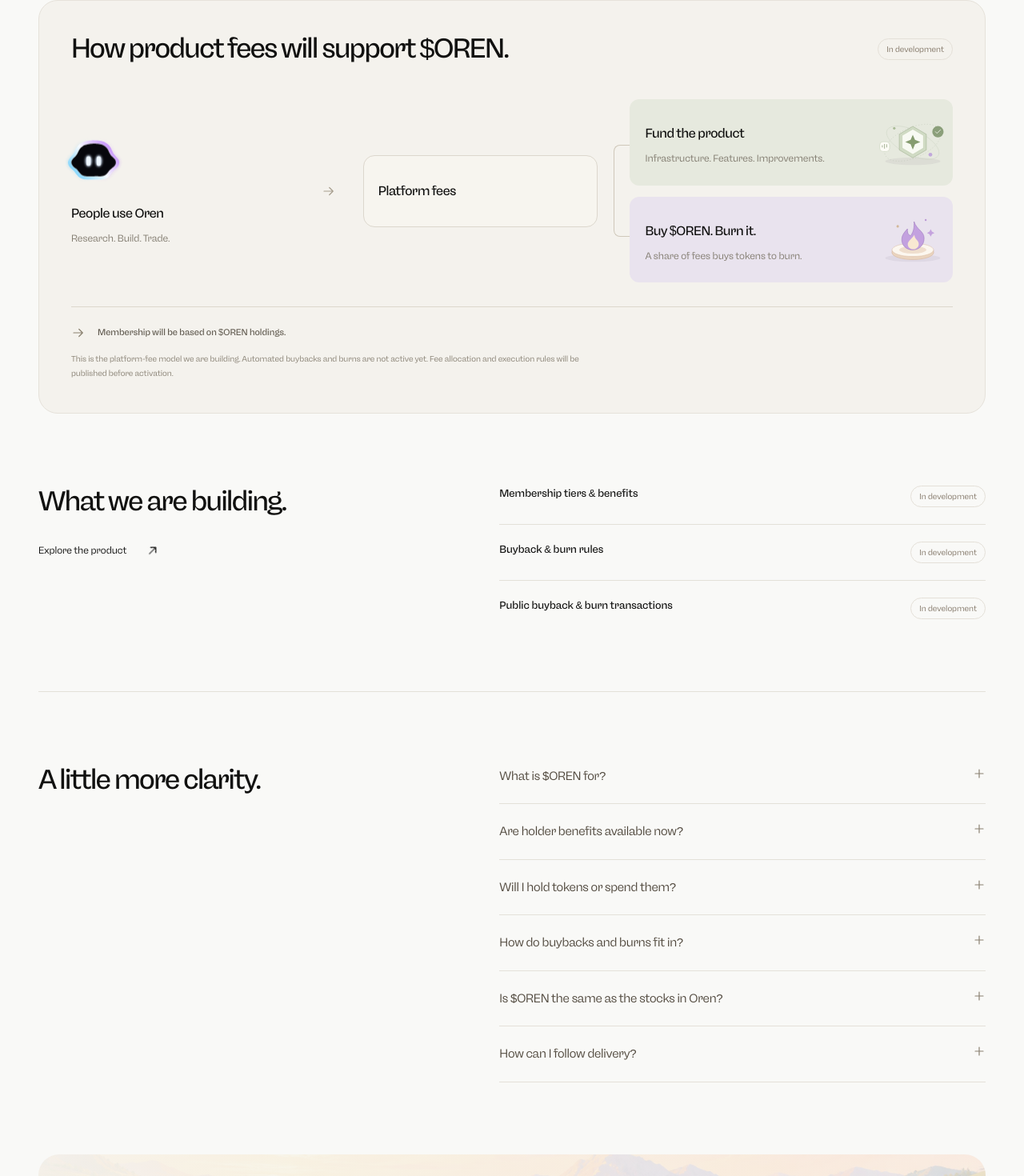
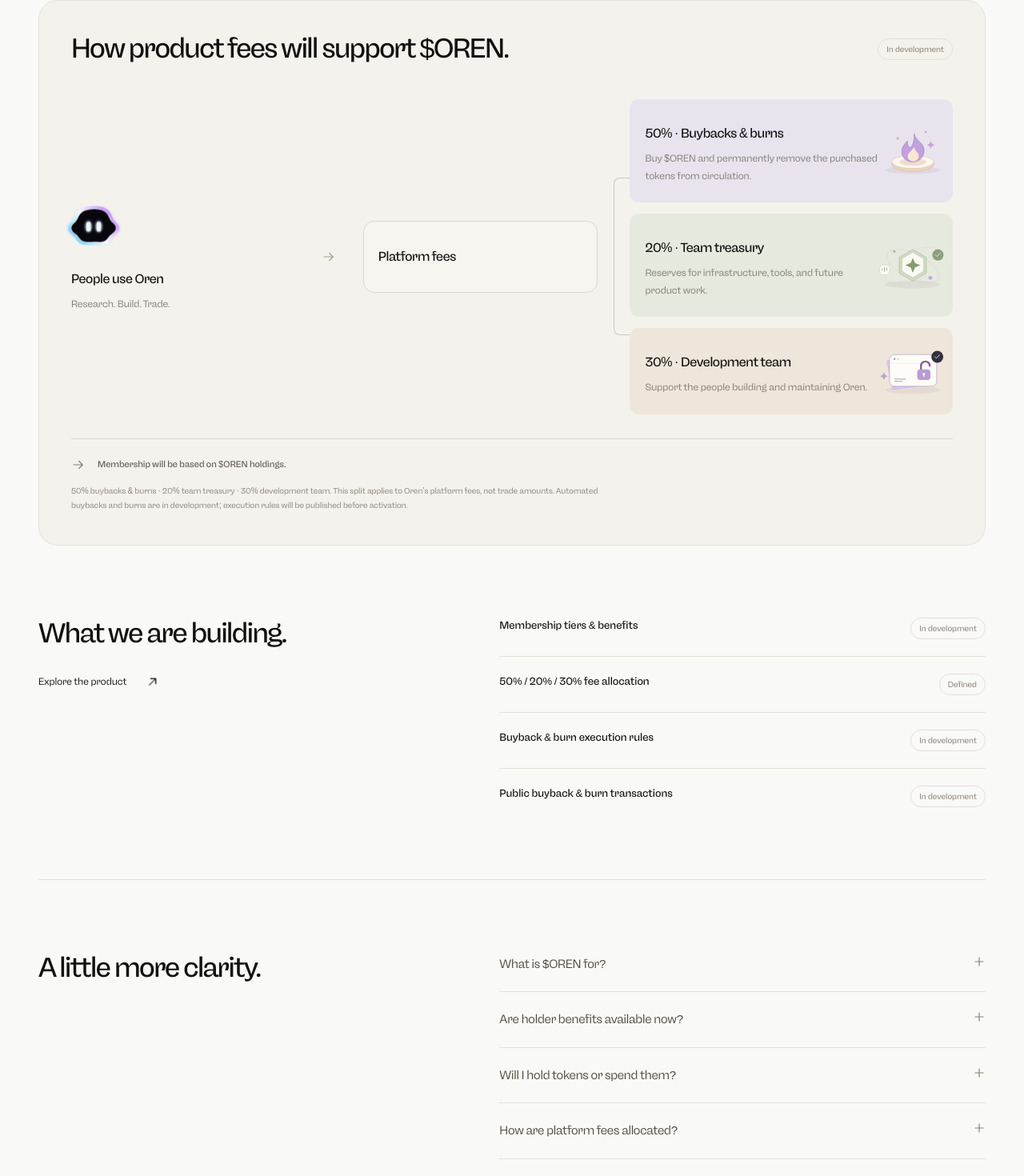
Before and after one commit to dovidmoishe/oren-finance, a Next.js app in the folder app/: page /token in a window 1280 px wide. Shown: the part 1919-3389 px from the top of the page at 80% size. Built offline with nearby package versions, Linux system fonts and the light colour scheme.

Commit message:
feat(web): define platform fee split and update token video

```diff
--- a/app/app/token/page.tsx
+++ b/app/app/token/page.tsx
@@ -11,14 +11,15 @@ import { ButtonLink } from "@/components/ui";
 
 export const metadata: Metadata = {
   title: "$OREN — Holder access & token utility",
-  description: "See what we are building for $OREN: holding-based access, member benefits, and automated fee-funded buybacks and burns.",
+  description: "Explore $OREN holder access and the platform-fee allocation: 50% buybacks and burns, 20% treasury, and 30% development team.",
 };
 
 const questions = [
   ["What is $OREN for?", "We are building holding-based membership tiers. Your $OREN holdings will determine access to platform features and usage allowances. We will publish the benefits and holding requirements before access goes live."],
   ["Are holder benefits available now?", "Holder access and membership tiers are in development. Holding $OREN does not unlock these benefits yet. We will publish the features, usage allowances and holding requirements before activation."],
   ["Will I hold tokens or spend them?", "Membership is being built around holding $OREN, without spending your tokens on access or paying an extra subscription. Trading and network fees are separate. Creator fees from $OREN trading already help fund Oren’s API and infrastructure costs."],
-  ["How do buybacks and burns fit in?", "We are building an automated system that uses a share of Oren’s platform fees to buy $OREN and permanently remove the purchased tokens from circulation through burns. This system is not active yet. We will publish the fee allocation and execution rules before activation, and transaction records once it goes live."],
+  ["How are platform fees allocated?", "The allocation is 50% for $OREN buybacks and burns, 20% for the team treasury to fund building, and 30% for the development team. These percentages divide Oren’s platform fees, not the amount you trade. The treasury supports infrastructure, tools and future product work; the development-team allocation supports the people building and maintaining Oren."],
+  ["How do buybacks and burns fit in?", "We are building an automated system that uses 50% of Oren’s platform fees to buy $OREN and permanently remove the purchased tokens from circulation through burns. This system is not active yet. The 50% / 20% / 30% allocation is defined; execution rules will be published before activation, with transaction records once it goes live."],
   ["Is $OREN the same as the stocks in Oren?", "$OREN is Oren’s own token on Solana. It is separate from the tokenized stocks you research and trade in the app. The address above identifies $OREN; each supported stock has its own token details in Markets."],
   ["How can I follow delivery?", "We are shipping product updates and building holder access alongside the buyback-and-burn system. This page will carry access requirements, rollout updates and onchain receipts as each part goes live."],
 ];
@@ -47,10 +48,10 @@ export default function TokenPage() {
       <section className={styles.film} id="token-film" aria-labelledby="film-heading">
         <div className={styles.filmHeading}><h2 id="film-heading">The idea, in 36 seconds.</h2><span>$OREN, explained.</span></div>
         <video className={styles.filmPlayer} controls playsInline preload="none" poster="/videos/oren-token-poster.jpg" width={1920} height={1080} aria-label="Oren token utility explainer" aria-describedby="film-description">
-          <source src="/videos/oren-token-explainer.mp4" type="video/mp4" />
-          <a href="/videos/oren-token-explainer.mp4">Watch the Oren token explainer</a>
+          <source src="/videos/oren-token-explainer-50-percent.mp4" type="video/mp4" />
+          <a href="/videos/oren-token-explainer-50-percent.mp4">Watch the Oren token explainer</a>
         </video>
-        <p id="film-description" className={styles.filmCaption}>Holder access, member benefits, and the buyback &amp; burn system we are building.</p>
+        <p id="film-description" className={styles.filmCaption}>Holder access, member benefits, and a buyback &amp; burn system funded by 50% of platform fees. In development.</p>
       </section>
 
       <section className={styles.section} id="utility" aria-labelledby="utility-heading">
@@ -69,19 +70,21 @@ export default function TokenPage() {
           <span className={styles.connector}><ArrowIcon /></span>
           <div className={styles.fees}><h3>Platform fees</h3></div>
           <div className={styles.branches}>
-            <article className={styles.operation}><div className={styles.miniArt}><TokenArt kind="benefits" /></div><h3>Fund the product</h3><p>Infrastructure. Features. Improvements.</p></article>
-            <article className={styles.burn}><div className={styles.miniArt}><TokenArt kind="burn" /></div><h3>Buy $OREN. Burn it.</h3><p>A share of fees buys tokens to burn.</p></article>
+            <article className={styles.burn}><div className={styles.miniArt}><TokenArt kind="burn" /></div><h3>50% · Buybacks &amp; burns</h3><p>Buy $OREN and permanently remove the purchased tokens from circulation.</p></article>
+            <article className={styles.operation}><div className={styles.miniArt}><TokenArt kind="benefits" /></div><h3>20% · Team treasury</h3><p>Reserves for infrastructure, tools, and future product work.</p></article>
+            <article className={styles.team}><div className={styles.miniArt}><TokenArt kind="access" /></div><h3>30% · Development team</h3><p>Support the people building and maintaining Oren.</p></article>
           </div>
         </div>
         <div className={styles.holding}><ArrowIcon /><p><strong>Membership will be based on $OREN holdings.</strong></p></div>
-        <p className={styles.flowNote}>This is the platform-fee model we are building. Automated buybacks and burns are not active yet. Fee allocation and execution rules will be published before activation.</p>
+        <p className={styles.flowNote}>50% buybacks &amp; burns · 20% team treasury · 30% development team. This split applies to Oren’s platform fees, not trade amounts. Automated buybacks and burns are in development; execution rules will be published before activation.</p>
       </section>
 
       <section className={`${styles.section} ${styles.rollout}`} aria-labelledby="rollout-heading">
         <div><h2 id="rollout-heading">What we are building.</h2><Link className={styles.textLink} href="/app">Explore the product <ArrowIcon direction="diagonal" /></Link></div>
         <ol className={styles.milestones}>
           <li><div><h3>Membership tiers & benefits</h3></div><span className={styles.badge}>In development</span></li>
-          <li><div><h3>Buyback & burn rules</h3></div><span className={styles.badge}>In development</span></li>
+          <li><div><h3>50% / 20% / 30% fee allocation</h3></div><span className={styles.badge}>Defined</span></li>
+          <li><div><h3>Buyback &amp; burn execution rules</h3></div><span className={styles.badge}>In development</span></li>
           <li><div><h3>Public buyback & burn transactions</h3></div><span className={styles.badge}>In development</span></li>
         </ol>
       </section>
--- a/app/app/token/token.module.css
+++ b/app/app/token/token.module.css
@@ -65,6 +65,7 @@
 .branches article { padding: 22px 92px 22px 20px; border-radius: 12px; position: relative; }
 .operation { background: #e6e9de; }
 .burn { background: #e9e3ee; }
+.team { background: #eee6da; }
 .holding { border-top: 1px solid #dcd7cd; padding-top: 22px; display: flex; gap: 15px; align-items: center; color: #89806f; }
 .holding > span { font-size: 24px; }
 .holding p { font-size: 11px; line-height: 1.8; }
```
Also changed, not shown: 2 other files (tests, documents, lock files or other folders).
